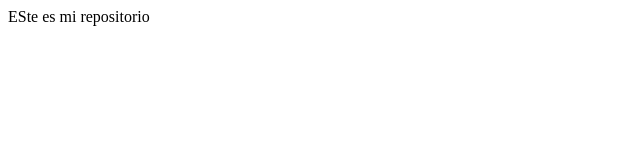
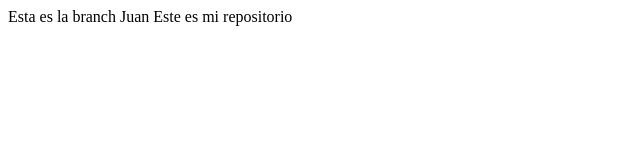
Before and after one commit to Juancu07/practica, a plain HTML site: page index.html in a window 1280 px wide. Shown: the whole page, without its empty margins (0-640 px from the left). Drawn offline with Linux system fonts and the light colour scheme.

Commit message:
branch juan cambiada

```diff
--- a/index.html
+++ b/index.html
@@ -7,6 +7,7 @@
     <title>Document</title>
 </head>
 <body>
-    ESte es mi repositorio
+    Esta es la branch Juan
+    Este es mi repositorio
 </body>
 </html>
```
